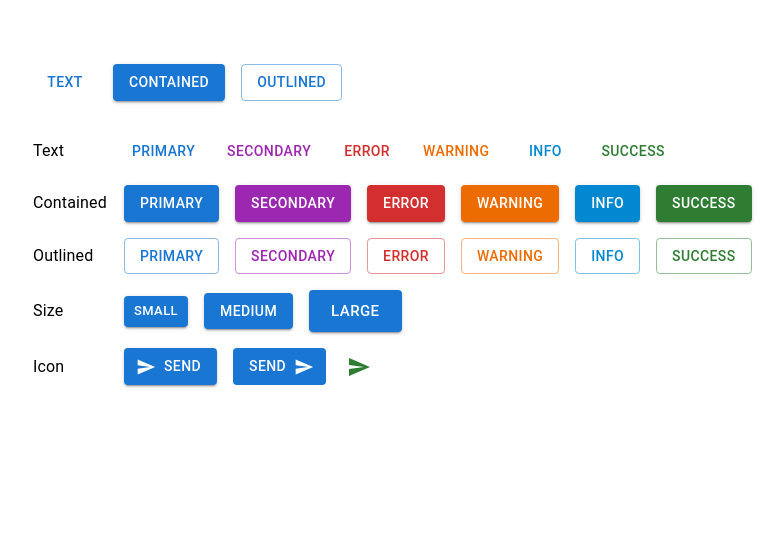
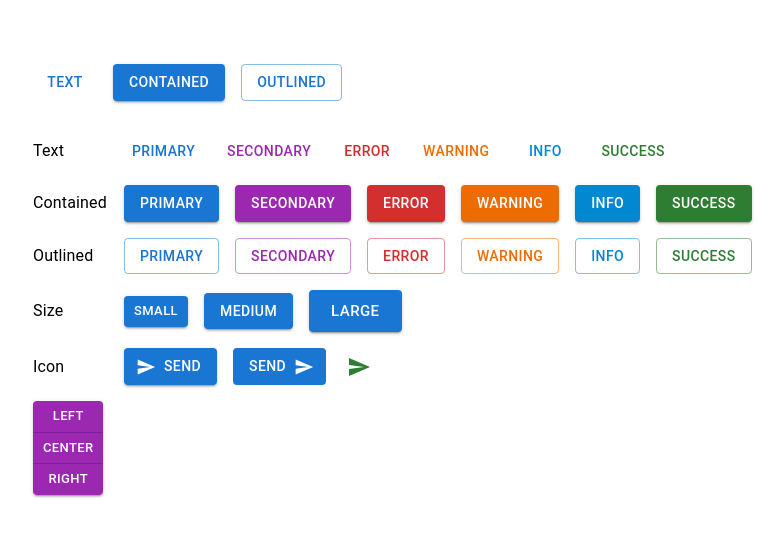
Before and after one commit to lilman109/react-mui-demo, a React (Create React App) app: page / in a window 1280 px wide. Shown: the top 536 px of the page, without its empty margins (31-815 px from the left). Built offline with nearby package versions, Linux system fonts and the light colour scheme.

Commit message:
button group component

```diff
--- a/src/components/MuiButton.tsx
+++ b/src/components/MuiButton.tsx
@@ -1,4 +1,10 @@
-import { Button, Stack, Typography, IconButton } from "@mui/material";
+import {
+  Button,
+  Stack,
+  Typography,
+  IconButton,
+  ButtonGroup,
+} from "@mui/material";
 import SendIcon from "@mui/icons-material/Send";
 
 const MuiButton = () => {
@@ -99,7 +105,12 @@ const MuiButton = () => {
           <Typography width={75} align="left">
             Icon
           </Typography>
-          <Button variant="contained" startIcon={<SendIcon />} disableRipple onClick={() => alert("clicked")}>
+          <Button
+            variant="contained"
+            startIcon={<SendIcon />}
+            disableRipple
+            onClick={() => alert("clicked")}
+          >
             Send
           </Button>
           <Button variant="contained" endIcon={<SendIcon />} disableElevation>
@@ -109,6 +120,13 @@ const MuiButton = () => {
             <SendIcon />
           </IconButton>
         </Stack>
+        <Stack direction="row" alignItems="center">
+          <ButtonGroup variant="contained" orientation="vertical"color="secondary" size="small" aria-label="alignment button group">
+            <Button>Left</Button>
+            <Button>Center</Button>
+            <Button>Right</Button>
+          </ButtonGroup>
+        </Stack>
       </Stack>
     </Stack>
   );
```
